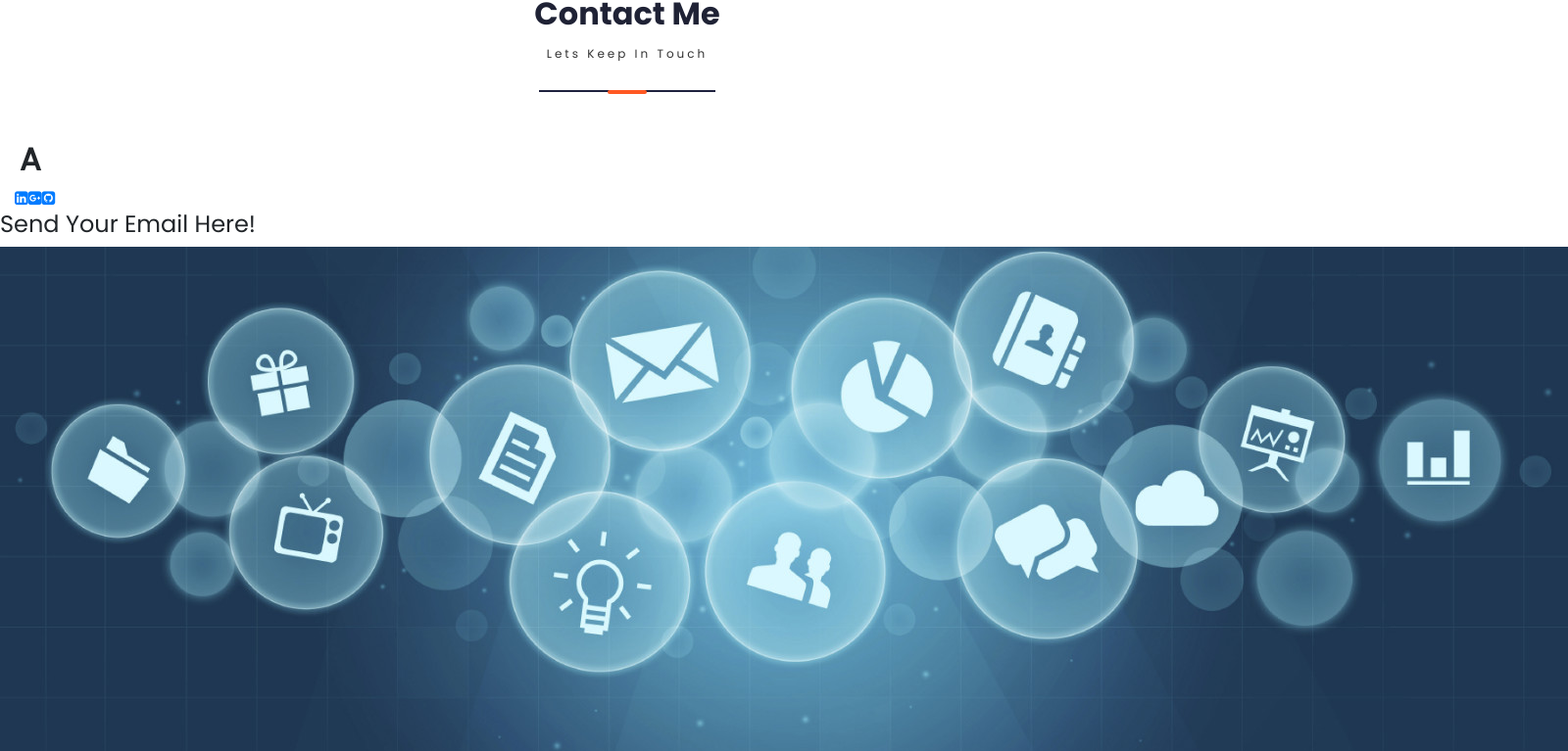
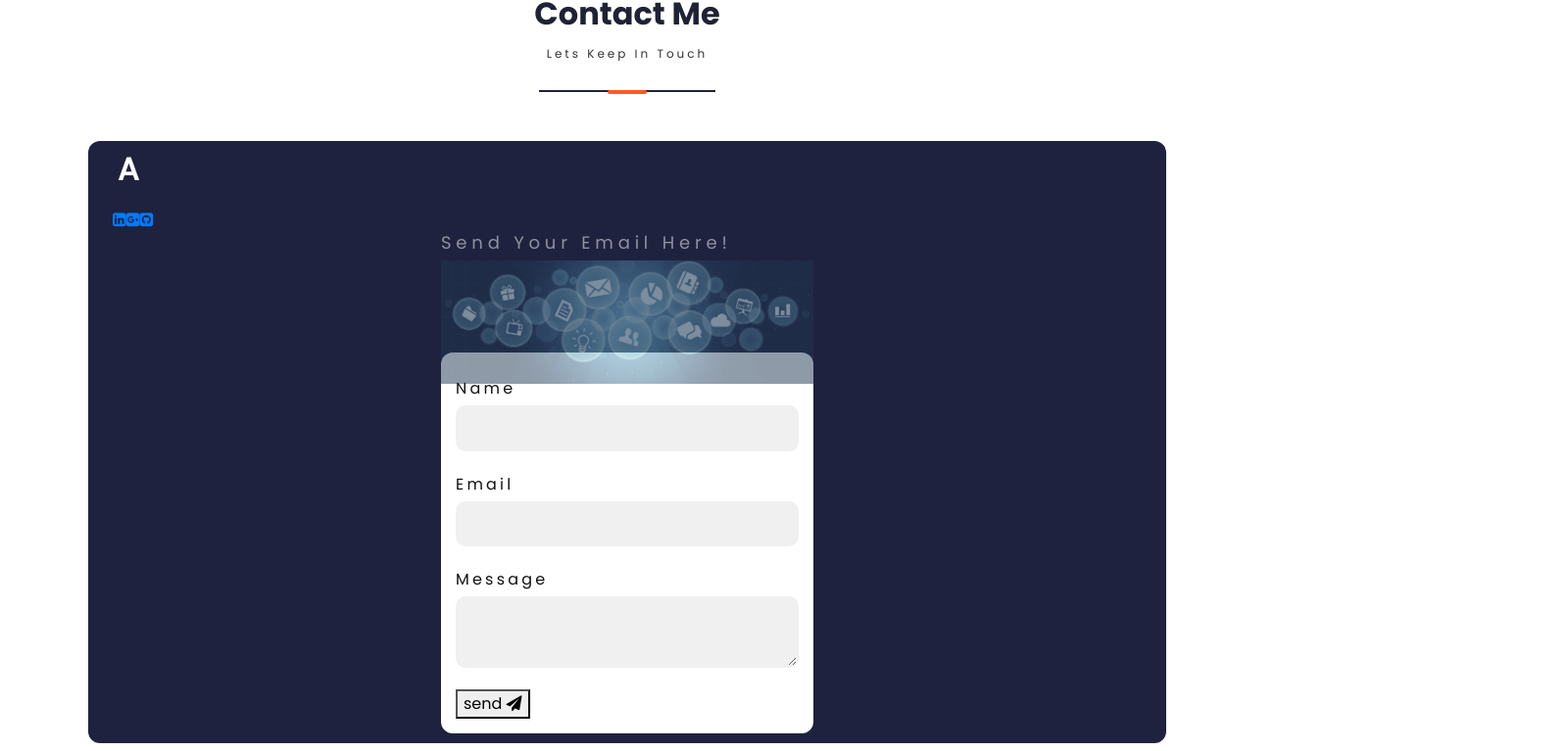
Before and after one commit to thisisaayush/Front-End-Portfolio-Project, a React (Create React App) app: page / in a window 1280 px wide. Shown: the part 2929-3696 px from the top of the page at 98% size, 1600 px wide, since content can reach past the window. Built offline with nearby package versions, Linux system fonts and the light colour scheme; a web font is replaced by a local one.

Commit message:
added css for contactme component

```diff
--- a/src/PortfolioContainer/ContactMe/ContactMe.css
+++ b/src/PortfolioContainer/ContactMe/ContactMe.css
@@ -0,0 +1,82 @@
+.main-container {
+    min-height: 100vh;
+}
+
+.central-form {
+    max-width: 1100px;
+    padding: 10px;
+    display: flex;
+    border-radius: 12px;
+    margin: 0 auto;
+    flex-direction: column;
+    justify-content: center;
+    background-color: #1f223f;
+}
+
+
+.central-form h2 {
+    color: white;
+    letter-spacing: 0.2rem;
+    margin-bottom: 20px;
+}
+
+.back-form {
+    max-width: 380px;
+    margin: 0 auto;
+}
+
+.back-form .img-back {
+    width: 100%;
+    margin-bottom: 20px;
+}
+
+.img-back h4 {
+    color: white;
+    letter-spacing: 0.3rem;
+    font-weight: 400;
+    font-size: 18px;
+    opacity: 0.5;
+}
+
+.back-form .img-back img {
+    width: 100%;
+    opacity: 0.5;
+}
+
+.central-form form {
+    width: auto;
+    display: flex;
+    color: #111;
+    padding: 15px;
+    justify-content: center;
+    flex-direction: column;
+    margin-top: -52px;
+    background-color: white;
+    border-radius: 12px;
+}
+
+form p {
+    text-align: center;
+    margin-bottom: 10px;
+    color: var(--dark-orange);
+    letter-spacing: 0.4rem;
+    font-family: "Poppins Bold";
+}
+
+form label {
+    margin-bottom: 5px;
+    color: #111;
+    letter-spacing: 0.2rem;
+}
+
+form input, textarea {
+    width: 100%;
+    border: 2px solid rgba(0,0,0,0);
+    outline: none;
+    background-color: rgba(230, 230, 230, 0.6);
+    padding: 0.5rem 1rem;
+    font-size: 1.1rem;
+    margin-bottom: 22px;
+    border-radius: 10px;
+    transition: 0.3s;
+}
--- a/src/PortfolioContainer/ContactMe/ContactMe.js
+++ b/src/PortfolioContainer/ContactMe/ContactMe.js
@@ -5,6 +5,7 @@
 import ScreenHeading from '../../utilities/ScreenHeading/ScreenHeading';
 import ScrollService from '../../utilities/ScrollService';
 import Animations from '../../utilities/Animations';
+import './ContactMe.css'
 
 export default function ContactMe(props) {
 
```
